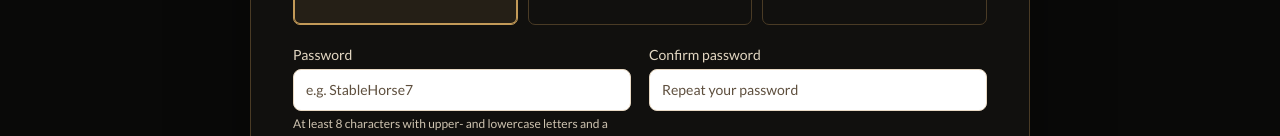
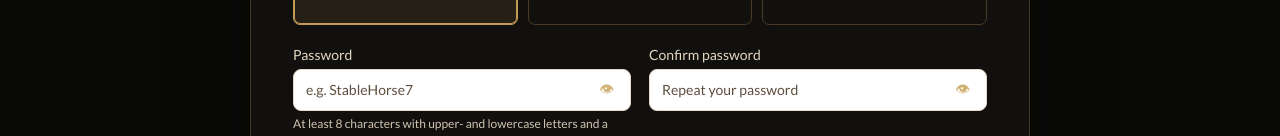
Before and after one commit to SiddORT/equiconnected-portal, a React (Vite) app in the folder frontend/: page /signup in a window 1280 px wide. Shown: the part 816-952 px from the top of the page. Built offline with nearby package versions, Linux system fonts and the light colour scheme; no server answers.

Commit message:
Add independent signup password visibility controls
Replit-Task-Id: b49754d0-f472-4ff5-bc88-46d0baf310e9
Replit-Merge-Attempt: MergeTask:b49754d0-f472-4ff5-bc88-46d0baf310e9:1:f37d9956

```diff
--- a/frontend/src/pages/SignupPage.module.css
+++ b/frontend/src/pages/SignupPage.module.css
@@ -83,6 +83,27 @@
   --input-hint-color: #cfc4b1;
   --input-placeholder-color: #5e4f3e;
   --input-error-color: #ef9d9d;
+}
+
+.showHide {
+  padding: 4px;
+  border: none;
+  border-radius: 4px;
+  color: #d3b276;
+  background: transparent;
+  cursor: pointer;
+  font-size: 0.9rem;
+  line-height: 1;
+  pointer-events: all;
+}
+
+.showHide:hover {
+  background: rgba(211, 178, 118, 0.12);
+}
+
+.showHide:disabled {
+  cursor: not-allowed;
+  opacity: 0.55;
 }
 
 .mobileField {
--- a/frontend/src/pages/SignupPage.tsx
+++ b/frontend/src/pages/SignupPage.tsx
@@ -69,6 +69,8 @@ export function SignupPage() {
   const [globalError, setGlobalError] = useState<string | null>(null);
   const [submitted, setSubmitted] = useState(false);
   const [submitting, setSubmitting] = useState(false);
+  const [showPassword, setShowPassword] = useState(false);
+  const [showPasswordConfirmation, setShowPasswordConfirmation] = useState(false);
 
   function update<K extends keyof FormState>(field: K, value: FormState[K]) {
     setForm((current) => ({ ...current, [field]: value }));
@@ -168,8 +170,55 @@ export function SignupPage() {
               </div>
             </div>
             <div className={styles.twoColumns}>
-              <Input label="Password" type="password" id="signup-password" autoComplete="new-password" placeholder="e.g. StableHorse7" containerClassName={styles.signupField} hint="At least 8 characters with upper- and lowercase letters and a number." value={form.password} onChange={(e) => update('password', e.target.value)} error={errors.password} disabled={submitting} required />
-              <Input label="Confirm password" type="password" id="signup-password-confirmation" autoComplete="new-password" placeholder="Repeat your password" containerClassName={styles.signupField} value={form.password_confirmation} onChange={(e) => update('password_confirmation', e.target.value)} error={errors.password_confirmation} disabled={submitting} required />
+              <Input
+                label="Password"
+                type={showPassword ? 'text' : 'password'}
+                id="signup-password"
+                autoComplete="new-password"
+                placeholder="e.g. StableHorse7"
+                containerClassName={styles.signupField}
+                hint="At least 8 characters with upper- and lowercase letters and a number."
+                value={form.password}
+                onChange={(e) => update('password', e.target.value)}
+                error={errors.password}
+                disabled={submitting}
+                required
+                rightAdornment={
+                  <button
+                    type="button"
+                    className={styles.showHide}
+                    onClick={() => setShowPassword((visible) => !visible)}
+                    aria-label={showPassword ? 'Hide password' : 'Show password'}
+                    aria-pressed={showPassword}
+                  >
+                    {showPassword ? '🙈' : '👁'}
+                  </button>
+                }
+              />
+              <Input
+                label="Confirm password"
+                type={showPasswordConfirmation ? 'text' : 'password'}
+                id="signup-password-confirmation"
+                autoComplete="new-password"
+                placeholder="Repeat your password"
+                containerClassName={styles.signupField}
+                value={form.password_confirmation}
+                onChange={(e) => update('password_confirmation', e.target.value)}
+                error={errors.password_confirmation}
+                disabled={submitting}
+                required
+                rightAdornment={
+                  <button
+                    type="button"
+                    className={styles.showHide}
+                    onClick={() => setShowPasswordConfirmation((visible) => !visible)}
+                    aria-label={showPasswordConfirmation ? 'Hide password confirmation' : 'Show password confirmation'}
+                    aria-pressed={showPasswordConfirmation}
+                  >
+                    {showPasswordConfirmation ? '🙈' : '👁'}
+                  </button>
+                }
+              />
             </div>
             <div className={styles.consents}>
               <div className={styles.consent}>
```
